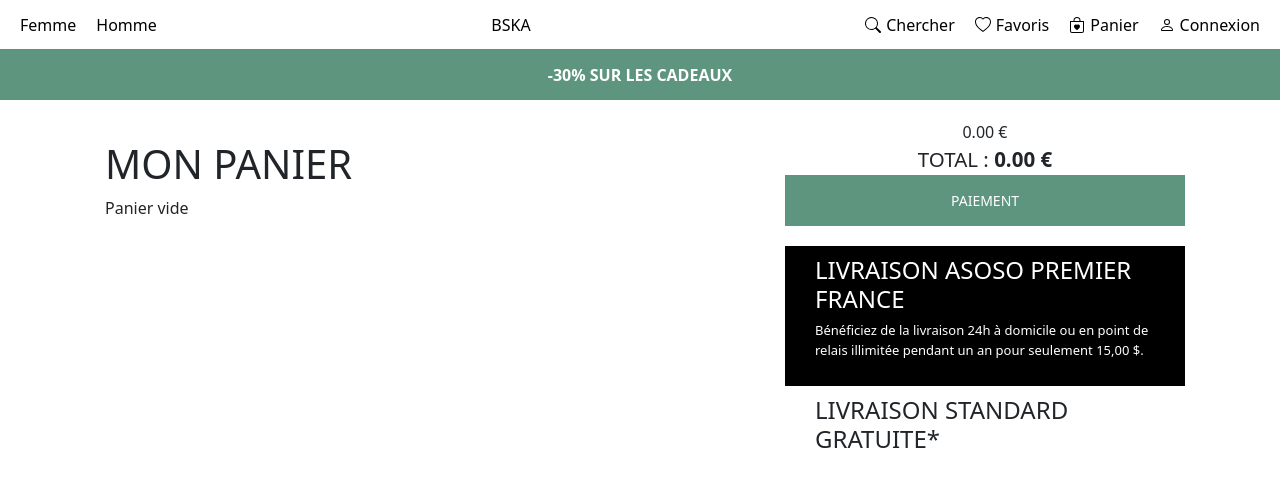
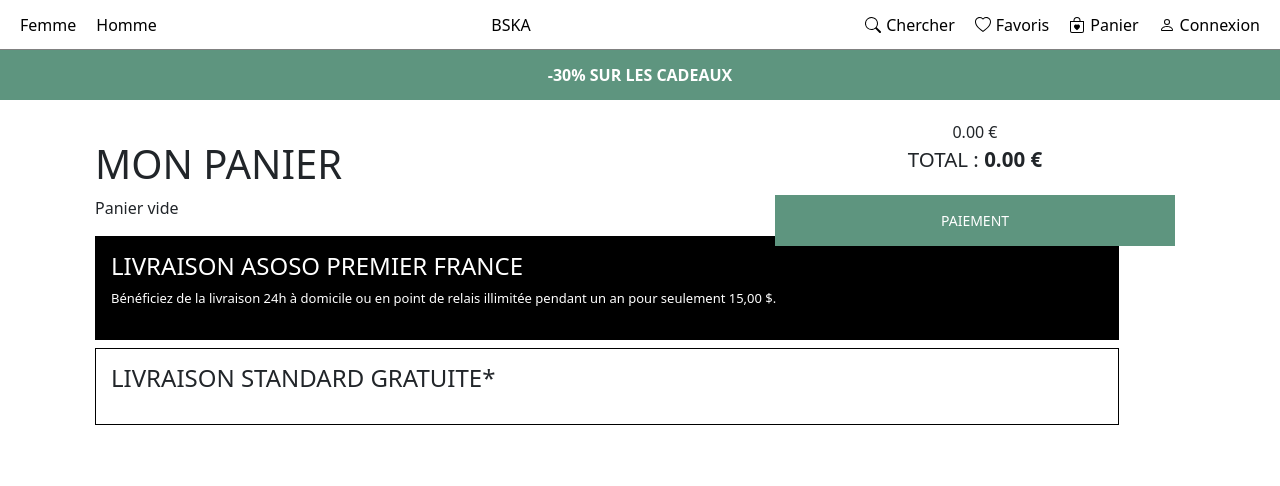
Before and after one commit to safiylm/Ecommerce-React-JS-Frontend, a React (Create React App) app: page /panier in a window 1280 px wide. Shown: the top 486 px of the page. Built offline with nearby package versions, Linux system fonts and the light colour scheme.

Commit message:
improve panier page

```diff
--- a/src/components/panier/liste-de-produit.js
+++ b/src/components/panier/liste-de-produit.js
@@ -1,6 +1,7 @@
 import '../../styles/Panier/liste.css'
 import CardProduitPanier from './card-article'
 import { liste_produits } from '../liste-produit/array-liste-produit'
+import InformationDeLivraison from './information-de-livraison.js'
 
 function ListeDeProduit({   numberArticle, setNumberArticle }) {
 
@@ -19,6 +20,8 @@ function ListeDeProduit({   numberArticle, setNumberArticle }) {
 
           ))}
 
+            <InformationDeLivraison />
+
     </div>
   );
 }
--- a/src/components/panier/panier-totale.js
+++ b/src/components/panier/panier-totale.js
@@ -1,7 +1,6 @@
 import '../../styles/Panier/totale.css'
 import { liste_produits } from '../liste-produit/array-liste-produit'
 import 'bootstrap/dist/css/bootstrap.min.css';
-import InformationDeLivraison from './information-de-livraison.js'
 
 function calculeSommeTotale(panier) {
 
@@ -31,7 +30,6 @@ function PanierTotale({  numberArticle, setNumberArticle }) {
 
             <div style={{ "font-size": "20.5px" }}>  TOTAL : <strong>{(Math.round(sommeTotal * 100) / 100).toFixed(2)} € </strong></div>
             <button id="paiement-btn">PAIEMENT</button>
-            <InformationDeLivraison />
         </div>
     );
 }
--- a/src/styles/Panier/info-livraison.css
+++ b/src/styles/Panier/info-livraison.css
@@ -1,19 +1,13 @@
-
 .div-info-livraison-1, .div-info-livraison-2{
-
     font-weight: 100;
     font-size: 13px;
     background-color: white;
-
-    padding: 10px 30px;
     margin: 0;
-    width: 400px;
 }
 
 .div-info-livraison-1{
     background-color: black !important;
     color:white;
-
 }
 
 @media screen and (max-width: 1000px) {
@@ -29,6 +23,36 @@
         width: 85vw;
 
     }
+}
+
+.div-info-livraison-1,
+.div-info-livraison-2 {
+    margin: 5px 0;
+    border: 0.2px solid black;
+    padding : 15px;
+    max-width: 80vw;
+    margin: 10px auto;
+}
 
 
+.div-info-produit,
+.div-info-produit * {
+    margin: 5px 0 !important;
+    padding: 0;
 }
+
+.div-info-produit,
+.div-info-livraison-1,
+.div-info-livraison-2,
+.div-matiere-container {
+    margin: 10px auto;
+}
+
+
+
+.div-info-livraison-1,
+.div-info-livraison-2 {
+    width: 95vw;
+    margin: 8px auto !important;
+    padding : 15px;
+}
--- a/src/styles/Panier/totale.css
+++ b/src/styles/Panier/totale.css
@@ -22,7 +22,7 @@
     background-color: rgb(94, 149, 127);
     color: white;
     width: 400px;
-    margin-bottom: 20px;
+    margin: 20px;
     font-size: 14px;
 }
 
```
